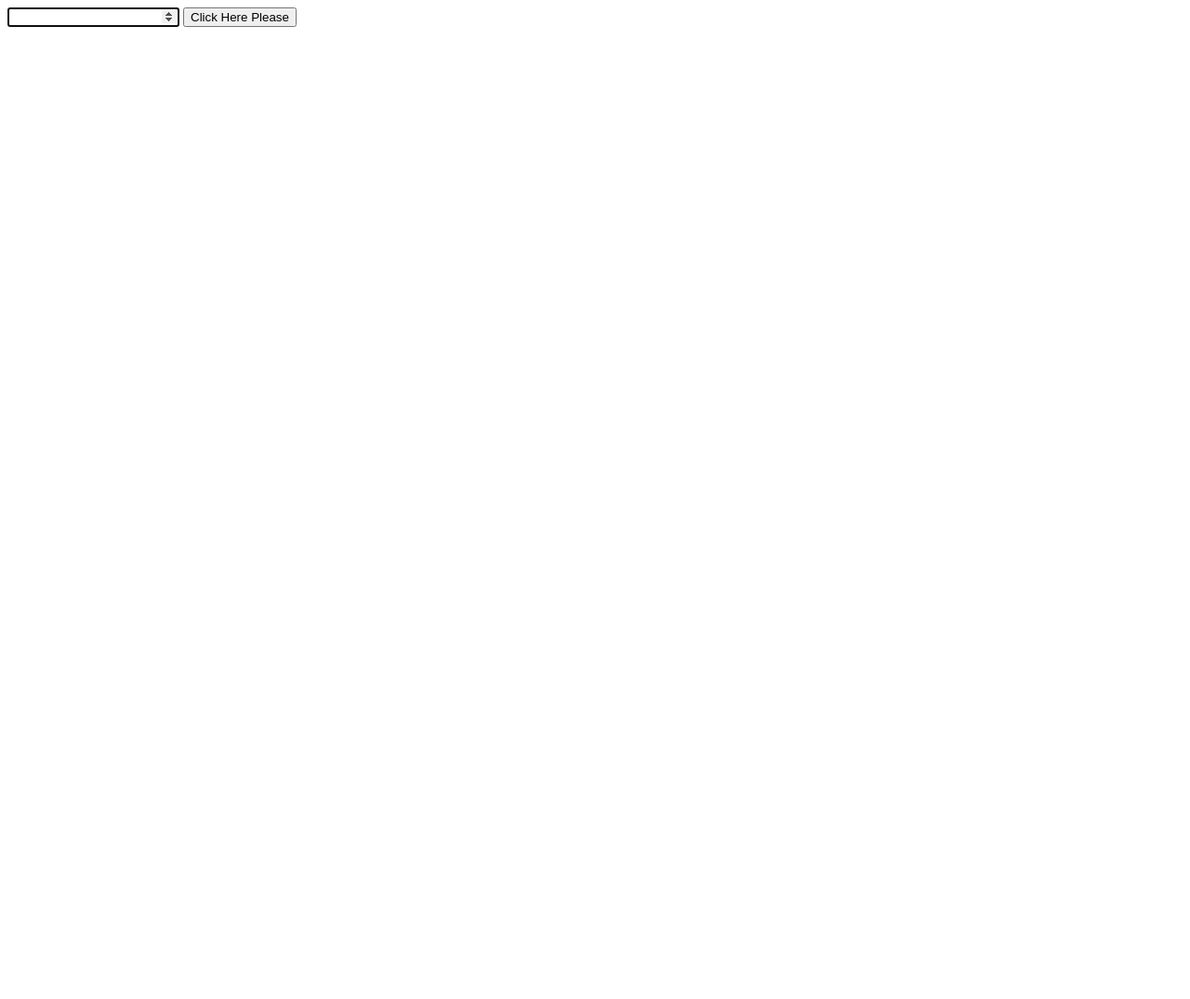
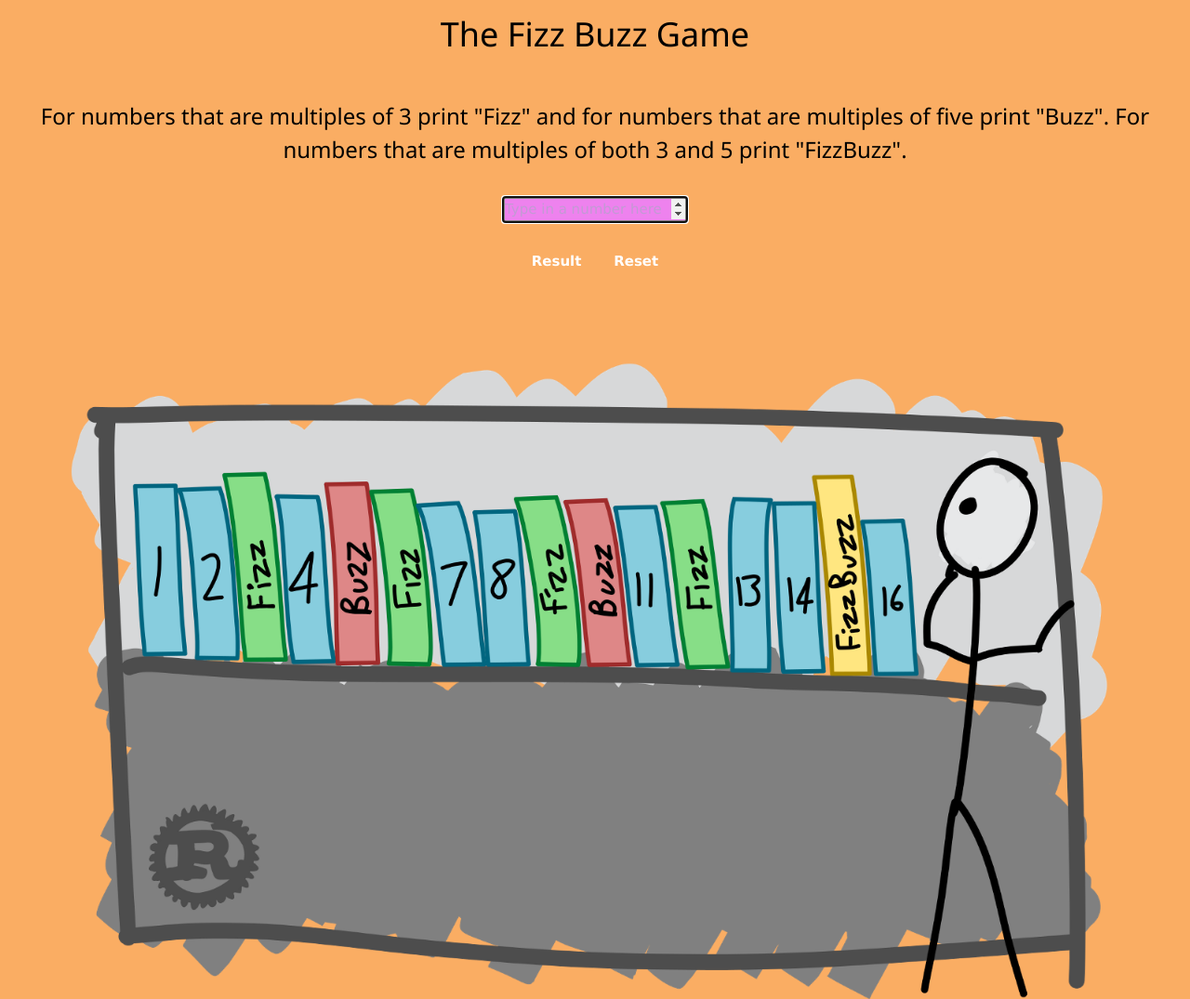
Before and after one commit to raptorf1/fizzbuzz_js, a website: page index.html in a window 1280 px wide. Shown: the whole page at 93% size. Before the commit the page ends 800 px from the top, so only its background shows below. Drawn offline with nearby package versions, Linux system fonts and the light colour scheme.

Commit message:
Adds styling to the webpage, user can input the value and press enter.

```diff
--- a/index.html
+++ b/index.html
@@ -7,14 +7,32 @@
     <meta name="viewport" content="width=device-width, initial-scale=1.0">
     <meta http-equiv="X-UA-Compatible" content="ie=edge">
     <title>Fizz Buzz Javascript Challenge</title>
+    <link href="https://cdn.jsdelivr.net/npm/tailwindcss/dist/tailwind.min.css" rel="stylesheet">
+    <link rel="stylesheet" href="https://www.w3schools.com/w3css/4/w3.css">
 </head>
 
-<body>
-    <input type="number" id="value" step="1" autofocus required>
-    <button type="button" value="Check" id="button">Click Here Please</button>
+<body style="background-color: #faad63">
+    <h1 style="text-align: center">The Fizz Buzz Game</h1>
+    <br>
+    <h3 style="text-align: center">For numbers that are multiples of 3 print "Fizz" and for numbers that are multiples
+          of five print "Buzz". For numbers that are multiples of both 3 and 5 print "FizzBuzz".</h3>
+    <br>
+    <div style="text-align:center">
+    <input style="border: 3px solid grey; background-color: violet" type="number" id="value" step="1" placeholder="Type in a number here" autofocus>
+    </div>
+    <br>
+    <div style="text-align: center">
+    <button type="button" value="Check" id="button" cursor="pointer" class="bg-blue hover:bg-blue-dark text-white font-bold py-2 px-4 rounded-full">Result</button>
+    <button onclick="reload()" type="button" id="reload-button" cursor="pointer" class="bg-red hover:bg-red-dark text-white font-bold py-2 px-4 rounded-full">Reset</button>
+    </div>
     <br>
     <br>
-    <div id="display_answer"></div>
+    <div>
+        <p id="display_answer" style="text-align:center; color: darkgreen; font-size: xx-large"></p>
+    </div>
+    <br>
+    <br>
+    <img src="./image.png">
 
     <script src="./src/js/fizz-buzz.js"></script>
     <script>
@@ -27,7 +45,15 @@
                 let result = fizzBuzz.check(value)
                 displayDiv.innerHTML = result;
             })
-})
+        })
+
+        let input = document.getElementById("value");
+        input.addEventListener("keyup", function(event) {
+            if (event.keyCode === 13) {
+                event.preventDefault();
+                document.getElementById("button").click();
+                }
+        });
     </script>
 </body>
 
--- a/src/js/fizz-buzz.js
+++ b/src/js/fizz-buzz.js
@@ -17,3 +17,7 @@ function FizzBuzz() {
             }
         }
 }
+
+function reload() {
+    window.location.reload(true)
+}
```
Also changed, not shown: image.png (added).
